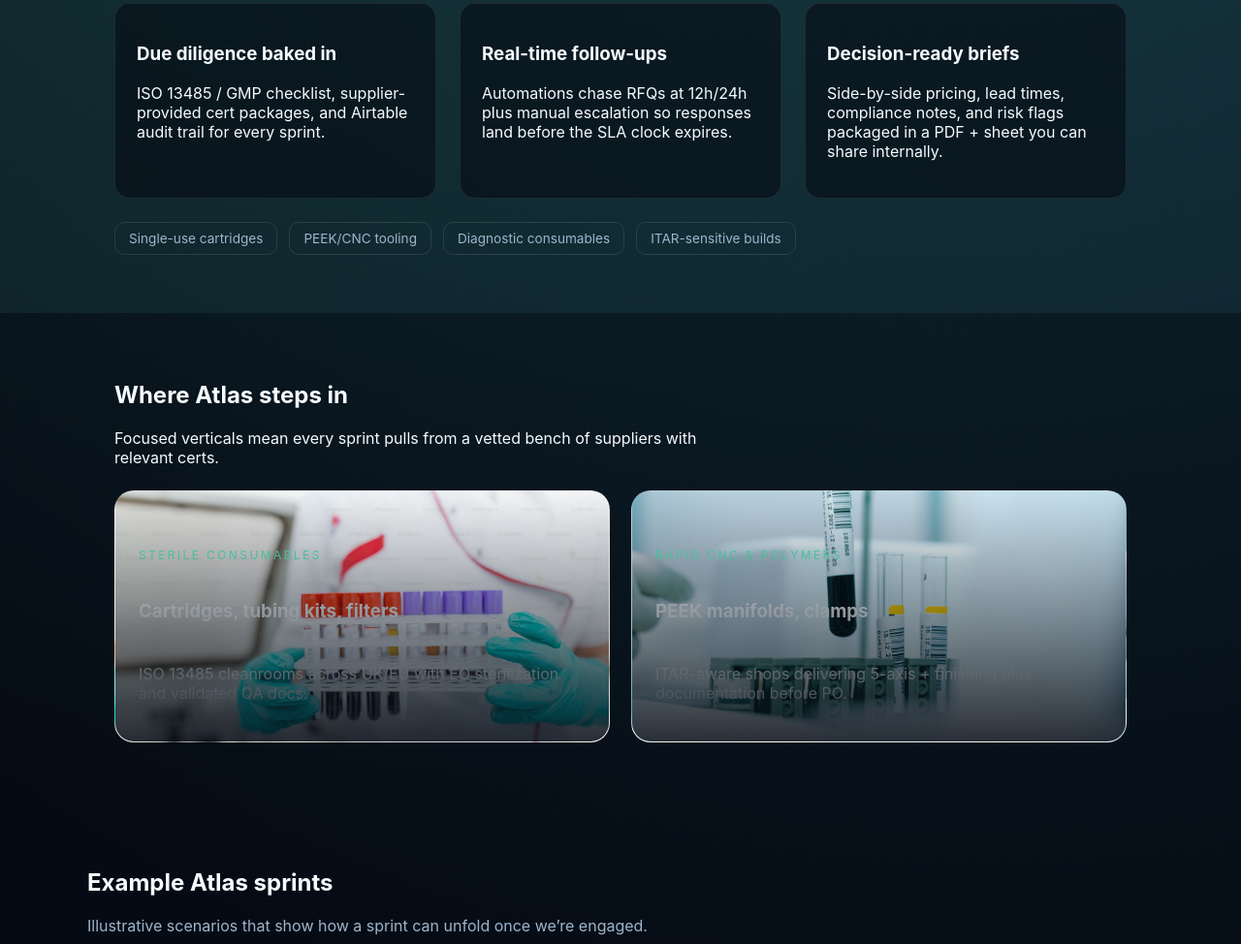
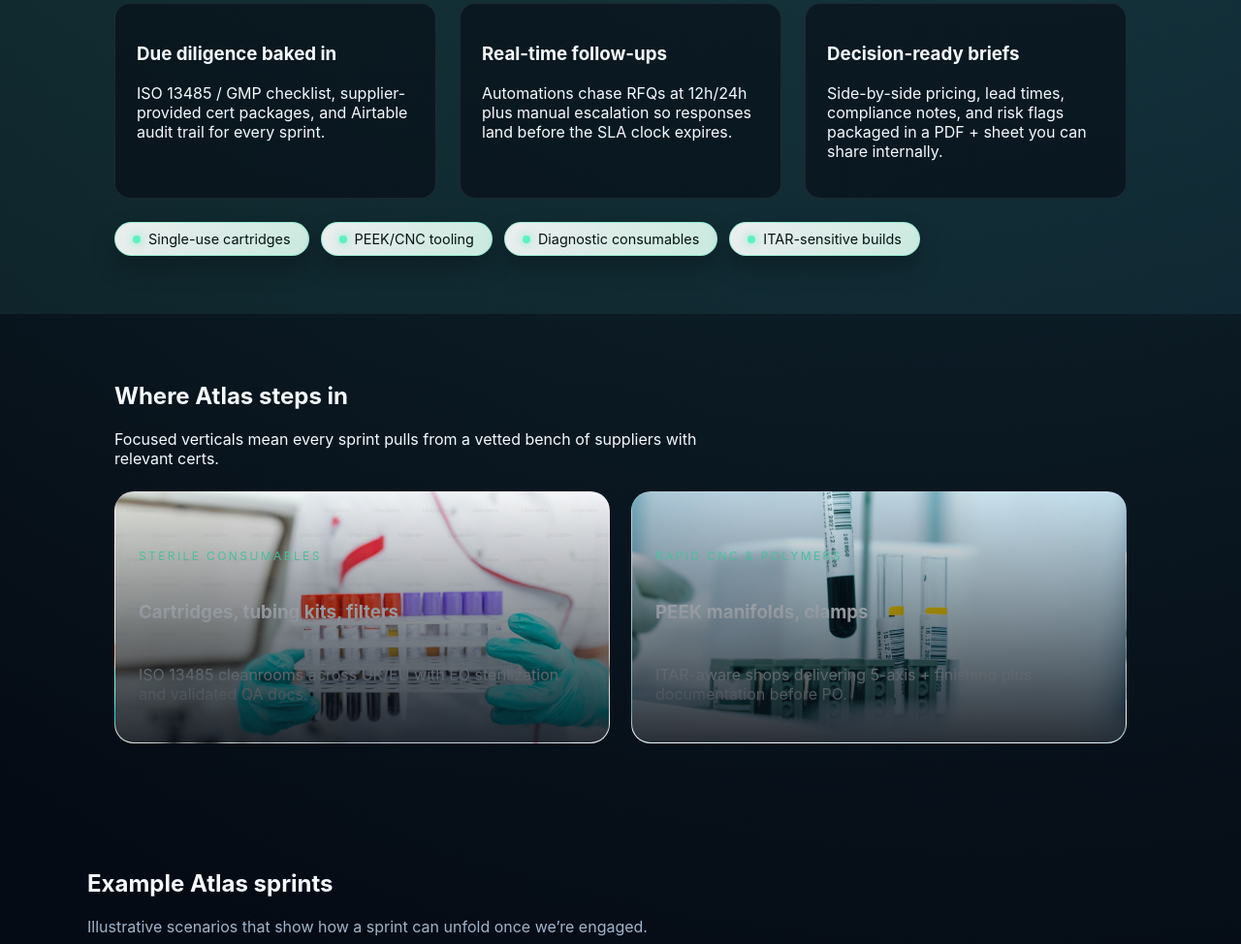
Before and after one commit to Pedrothebusdriver/atlas-rapid-supply-site, a plain HTML site: page index.html in a window 1280 px wide. Shown: the part 1592-2566 px from the top of the page at 97% size. Drawn offline with Linux system fonts and the light colour scheme.

Commit message:
Restyle capability pills

```diff
--- a/styles.css
+++ b/styles.css
@@ -345,11 +345,25 @@ h1 {
 }
 
 .pill-row span {
-  border: 1px solid rgba(255, 255, 255, 0.1);
-  border-radius: 10px;
-  padding: 8px 14px;
-  font-size: 0.85rem;
-  color: var(--muted);
+  display: inline-flex;
+  align-items: center;
+  gap: 8px;
+  border: 1px solid rgba(93, 240, 192, 0.5);
+  border-radius: 999px;
+  padding: 8px 18px;
+  font-size: 0.9rem;
+  color: #041310;
+  background: linear-gradient(135deg, rgba(255, 255, 255, 0.92), rgba(222, 255, 242, 0.9));
+  box-shadow: 0 12px 25px rgba(0, 0, 0, 0.25);
+}
+
+.pill-row span::before {
+  content: "";
+  width: 8px;
+  height: 8px;
+  border-radius: 50%;
+  background: var(--accent);
+  box-shadow: 0 0 8px rgba(93, 240, 192, 0.9);
 }
 
 .catalog {
```
